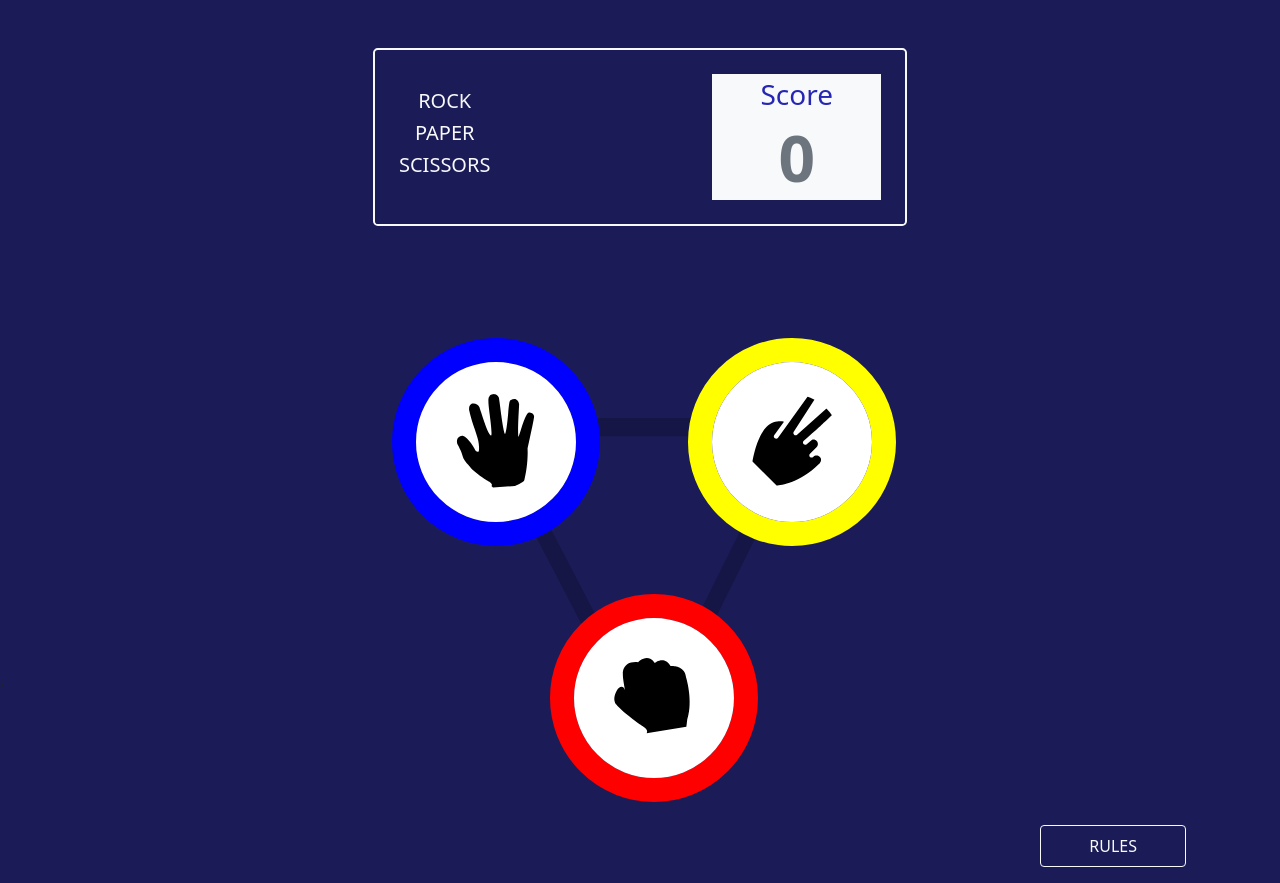
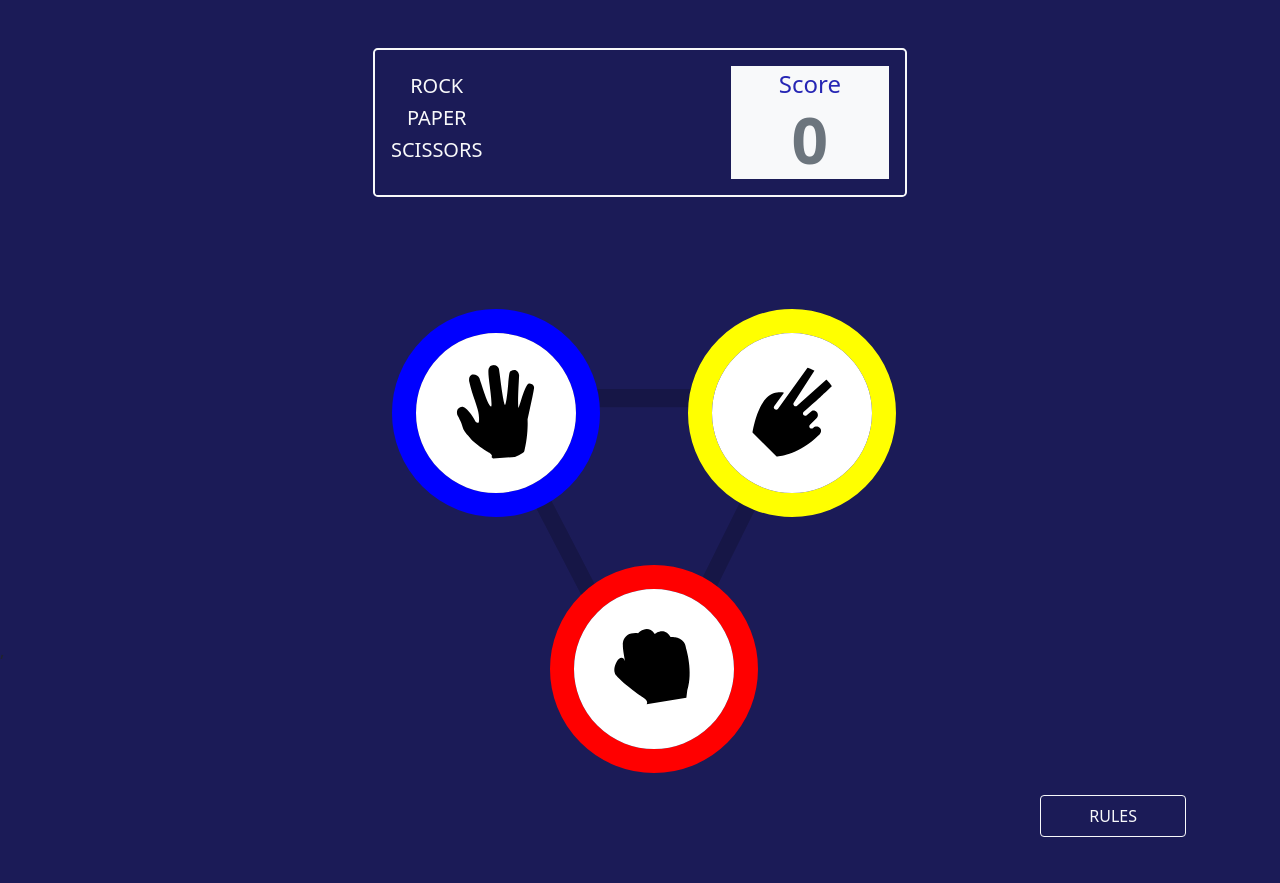
Before and after one commit to JavierHM-Audioslave/piedra-papel-tijera, a React (Create React App) app: page / in a window 1280 px wide. After the commit the page ends 853 px from the top, so only its background shows below. Built offline with nearby package versions, Linux system fonts and the light colour scheme.

Commit message:
Decresing more the score height

```diff
--- a/src/Components/Score.jsx
+++ b/src/Components/Score.jsx
@@ -17,14 +17,14 @@ const Score = ({result}) => {
             <Container>
                 <Row className="my-5 justify-content-center">
                     <Col xs={12} lg={6}>
-                        <div id="score" className="d-flex justify-content-between p-4 border border-2 border-light rounded-3">
+                        <div id="score" className="d-flex justify-content-between p-3 border border-2 border-light rounded-3">
                             <div className="d-flex flex-column justify-content-center align-items-center text-light">
                                 <h5>ROCK</h5>
                                 <h5>PAPER</h5>
                                 <h5>SCISSORS</h5>
                             </div>
-                            <div className="bg-light px-5 py-1 d-flex flex-column justify-content-center align-items-center">
-                                <h3>Score</h3>
+                            <div className="bg-light px-5 d-flex flex-column justify-content-center align-items-center">
+                                <span style={{fontSize: "1.5em"}}>Score</span>
                                 <h5 className="text-muted mb-0 fw-bold scoreNumber">{scoreSelector}</h5>
                             </div>
                         </div>
```
